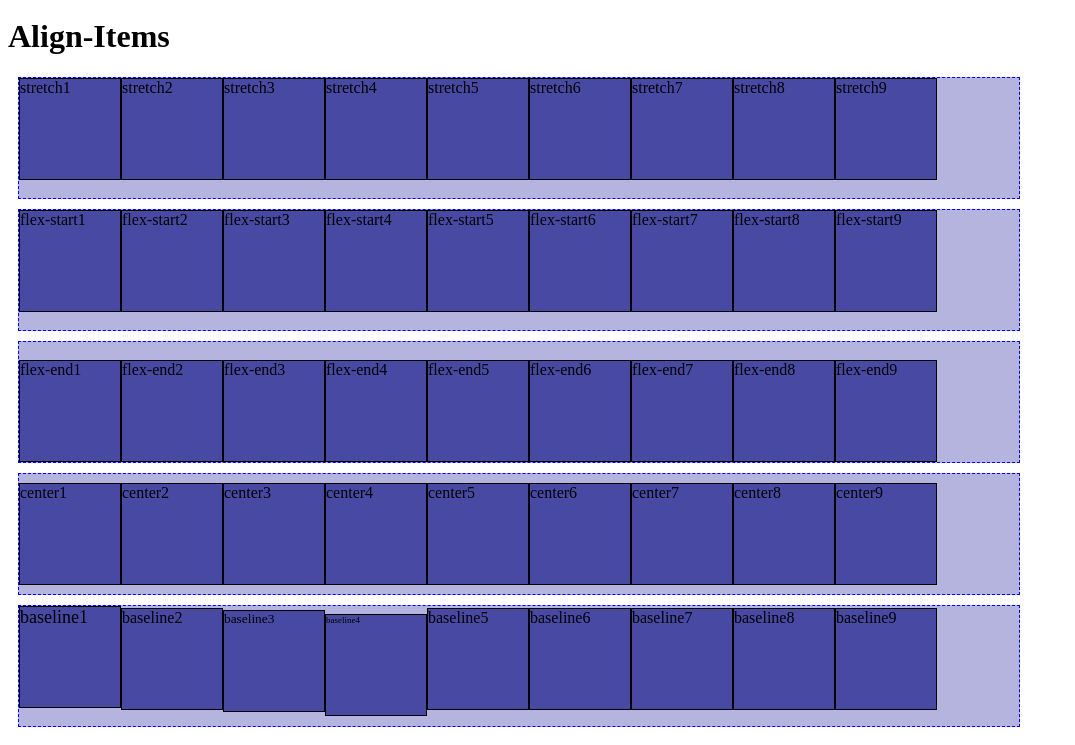
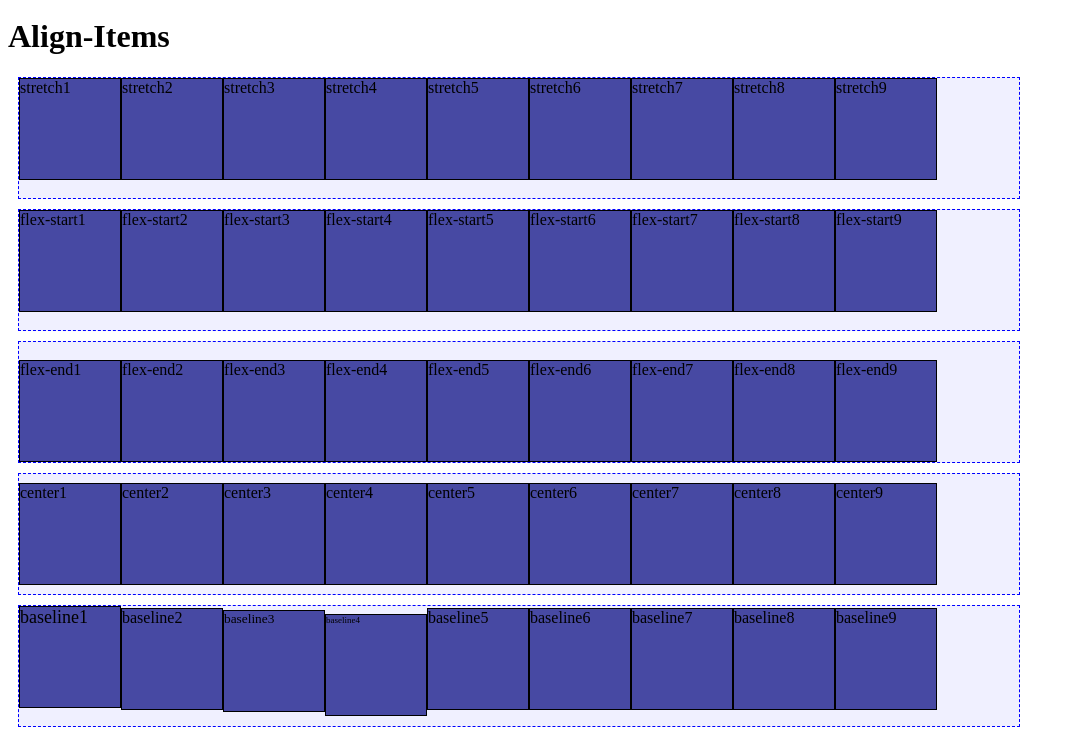
Before and after one commit to nehatk27/week2, a plain HTML site: page day2/flexbox.html in a window 1280 px wide. Shown: the part 865-1610 px from the top of the page, without its empty margins (0-1075 px from the left). Drawn offline with Linux system fonts and the light colour scheme.

Commit message:
refactor

```diff
--- a/day2/flexbox.css
+++ b/day2/flexbox.css
@@ -113,7 +113,7 @@
   width: 1000px;
   height: 120px;
   margin: 10px;
-  background: #b4b4df;
+  background: #f0f0ff;
   border: 1px dashed blue;
   display: flex;
   align-items: stretch;
@@ -130,7 +130,7 @@
   width: 1000px;
   height: 120px;
   margin: 10px;
-  background: #b4b4df;
+  background: #f0f0ff;
   border: 1px dashed blue;
   display: flex;
   align-items: flex-start;
@@ -147,7 +147,7 @@
   width: 1000px;
   height: 120px;
   margin: 10px;
-  background: #b4b4df;
+  background: #f0f0ff;
   border: 1px dashed blue;
   display: flex;
   align-items: flex-end;
@@ -164,7 +164,7 @@
   width: 1000px;
   height: 120px;
   margin: 10px;
-  background: #b4b4df;
+  background: #f0f0ff;
   border: 1px dashed blue;
   display: flex;
   align-items: center;
@@ -181,7 +181,7 @@
   width: 1000px;
   height: 120px;
   margin: 10px;
-  background: #b4b4df;
+  background: #f0f0ff;
   border: 1px dashed blue;
   display: flex;
   align-items: baseline;
--- a/day2/flexbox.html
+++ b/day2/flexbox.html
@@ -1,4 +1,3 @@
-<!doctype html>
 <!doctype html>
 <html lang="en">
   <head>
```
